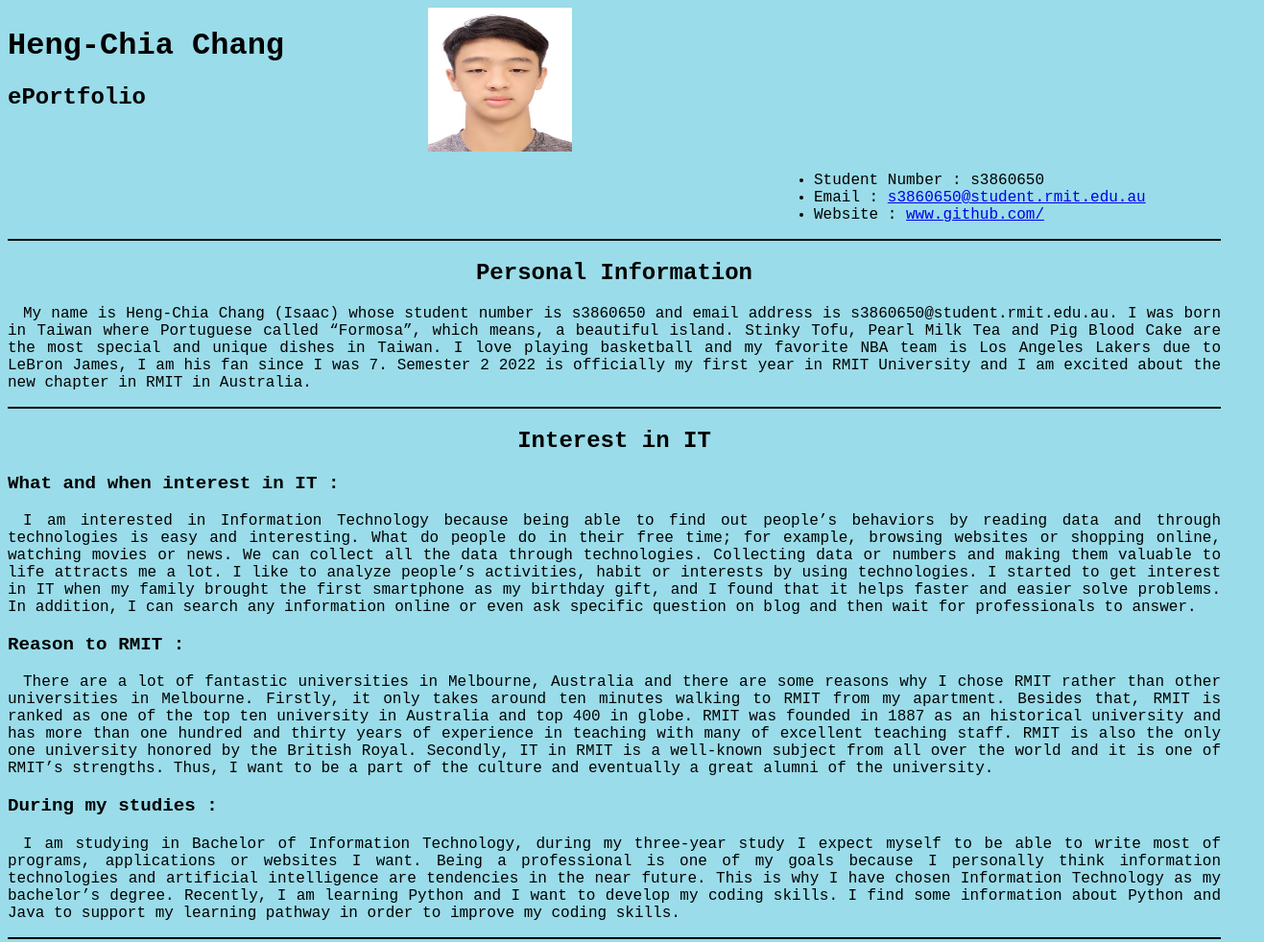
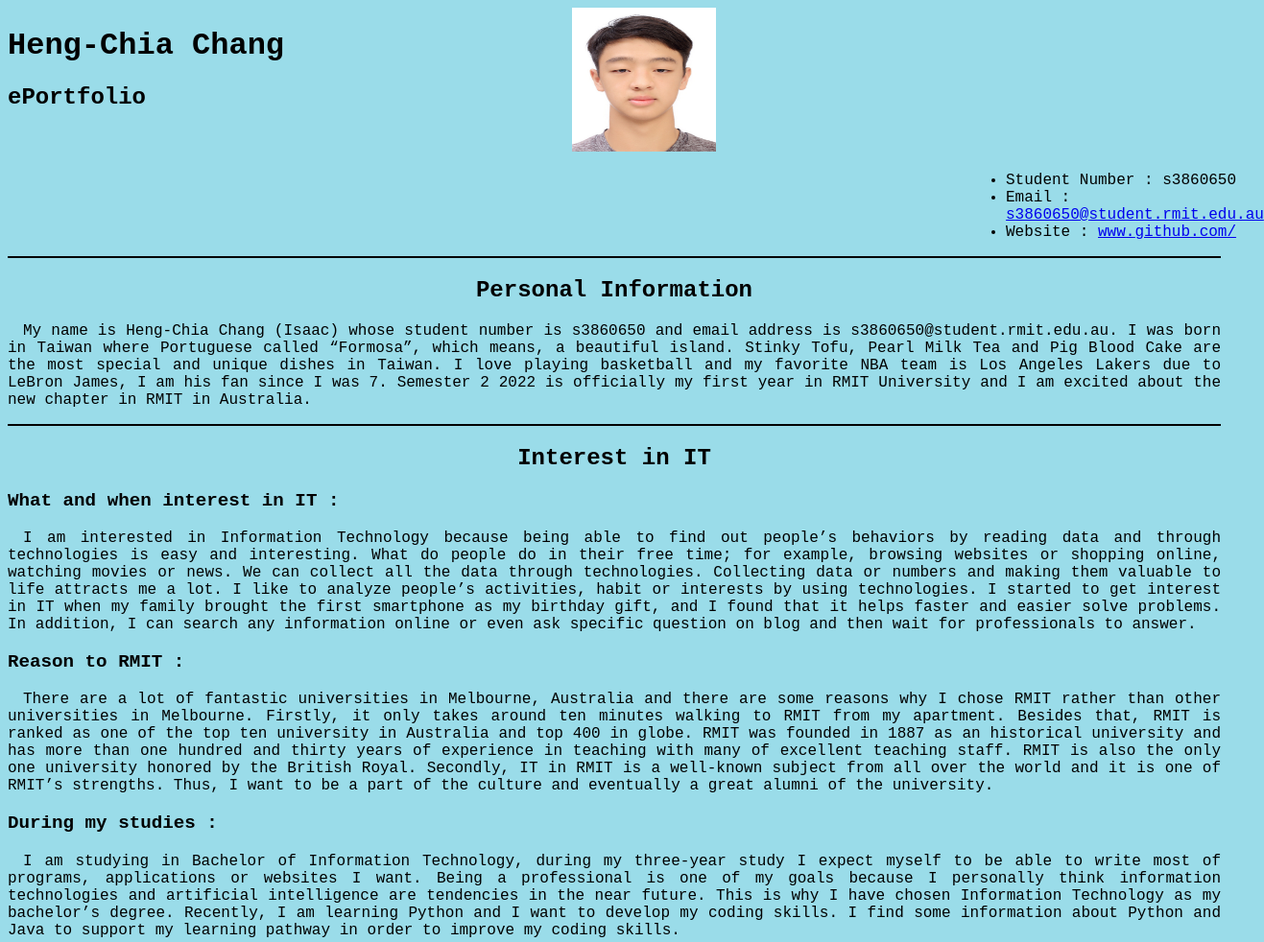
Before and after one commit to Isaac-Git88/IT-Assignment1, a plain HTML site: page index.html in a window 1280 px wide. Shown: the top 982 px of the page at 96% size, 1317 px wide, since content can reach past the window. Drawn offline with Linux system fonts and the light colour scheme.

Commit message:
Update index.html

```diff
--- a/index.html
+++ b/index.html
@@ -25,11 +25,11 @@
 <h2>ePortfolio</h2>
 </div>
 
-<div style="float:left;margin-left:150px;">
+<div style="float:left;margin-left:300px;">
 <img style="height:150px;width:150px;"src="B2449D4D-FDA5-45AE-B6AE-B08E1DAAFB73.jpg" alt="Avatar">
 </div>
 
-<div style="float:left;margin-left:800px;">
+<div style="float:left;margin-left:1000px;">
 <ul>
 <li>Student Number : s3860650</li>
 <li>Email : <a href="mailto:s3860650@student.rmit.edu.au" target="_blank">s3860650@student.rmit.edu.au</a></li>
```
